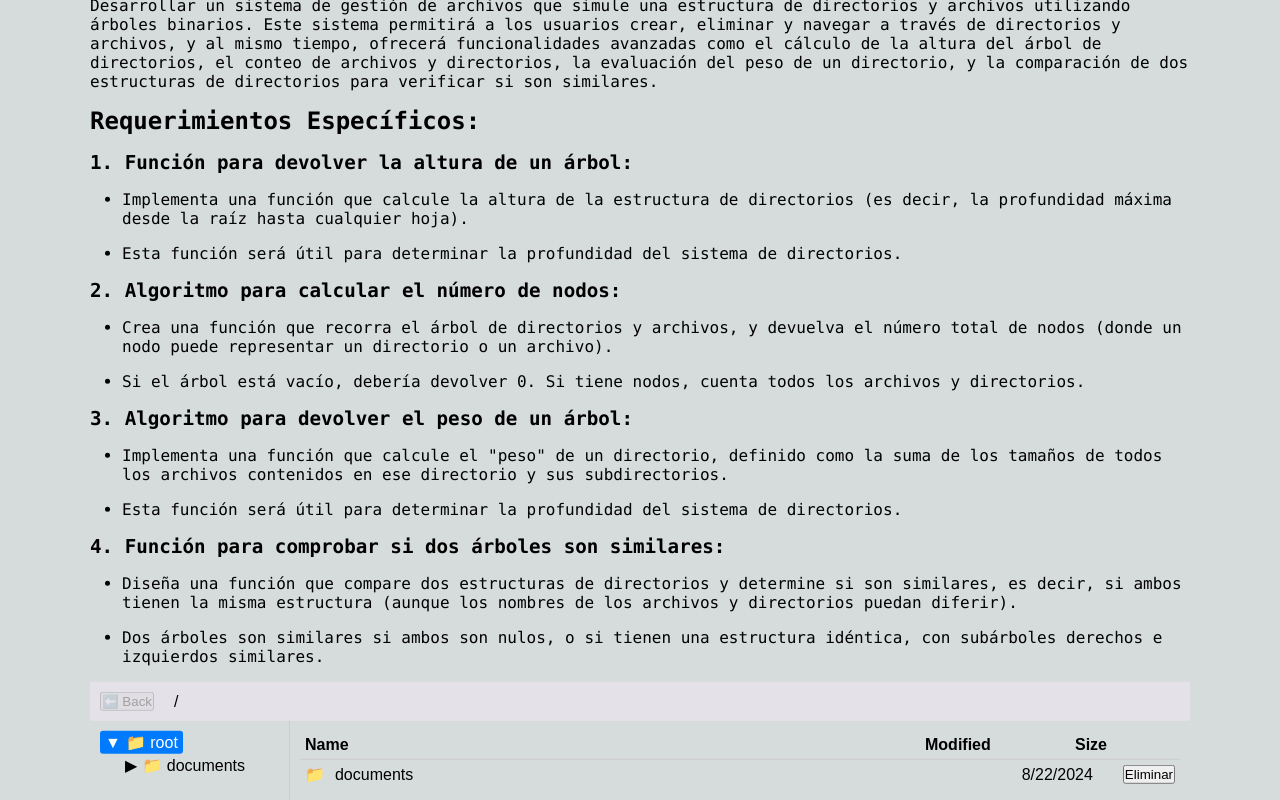
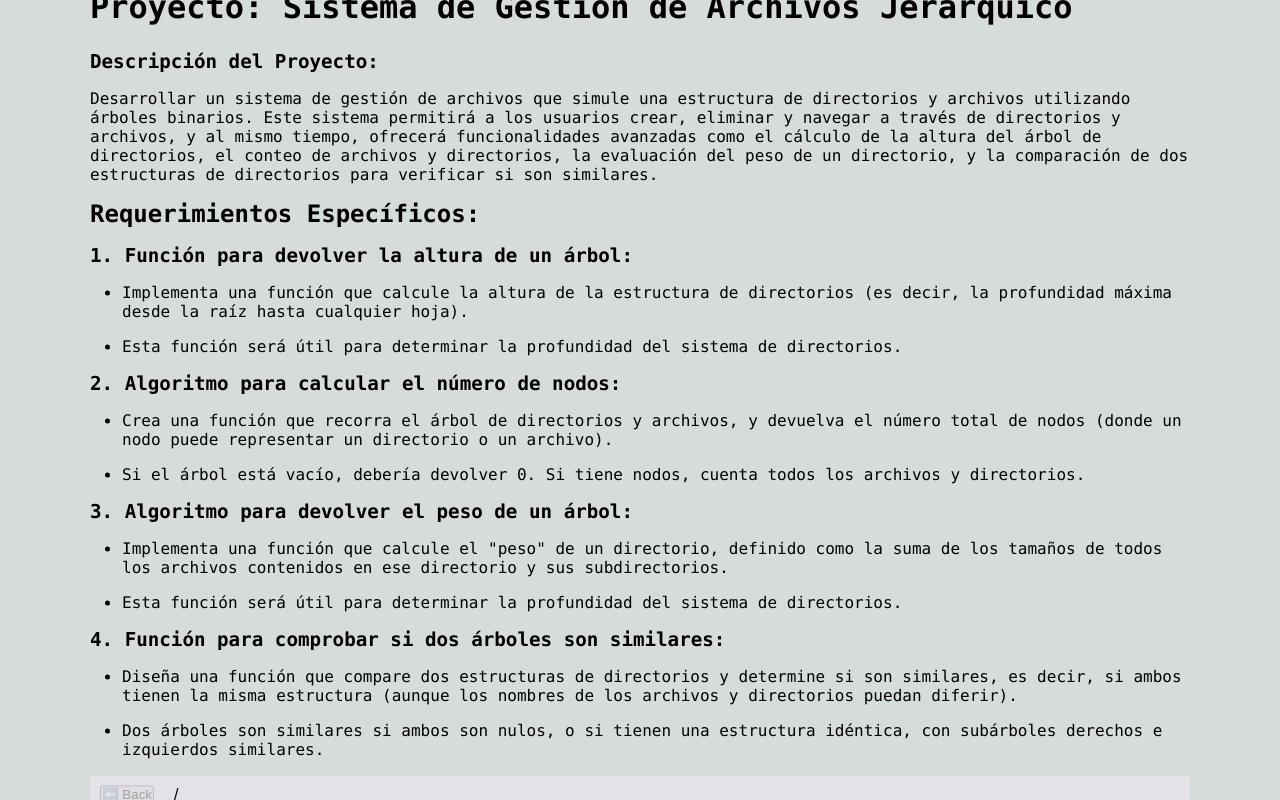
Before and after one commit to MrJohanF/trees, a Next.js app: page / in a window 1280 px wide. Shown: the top 800 px of the page. Built offline with nearby package versions, Linux system fonts and the light colour scheme.

Commit message:
refactor: Improve file manager UI and functionality

```diff
--- a/src/app/page.module.css
+++ b/src/app/page.module.css
@@ -1,8 +1,8 @@
 .container {
   position: absolute;
-  top: 40%;
+  top: 20%;
   left: 50%;
-  transform: translate(-50%, -40%);
+  transform: translate(-50%, -20%);
   width: 1100px;
   height: auto;
 }
--- a/src/app/pages/file-manager.js
+++ b/src/app/pages/file-manager.js
@@ -61,7 +61,7 @@ function FileTreeView({
     onNavigate(fullPath);
   };
 
-  // Check if this node is the current directory
+  // Revisar si el nodo actual es el directorio actual
   const isCurrentDirectory =
     JSON.stringify(fullPath) === JSON.stringify(currentPath);
 
@@ -149,7 +149,7 @@ export default function FileManager() {
 
   const handleDelete = (fullPath) => {
     if (defaultFileSystem.deleteNode(fullPath.join("/"))) {
-      forceUpdate({}); // Force re-render only if deletion was successful
+      forceUpdate({}); // Forzar re-render solo si se elimina el nodo
     }
   };
 
@@ -174,7 +174,7 @@ export default function FileManager() {
         <button onClick={handleBack} disabled={currentPath.length === 0}>
           ⬅️ Back
         </button>
-        <span style={{ marginLeft: "20px" }}>/{currentPath.join("/")}</span>
+        <span style={{marginLeft: "20px", color: "black" }}>/{currentPath.join("/")}</span>
       </div>
 
       <div style={{ display: "flex" }}>
@@ -212,7 +212,7 @@ export default function FileManager() {
               key={index}
               node={child}
               onDelete={handleDelete}
-              onNavigate={(node) => handleNavigate([...currentPath, node.name])}
+              onNavigate={handleNavigate}
               currentPath={currentPath}
             />
           ))}
```
Also changed, not shown: src/app/lib/fileSystem.js.
